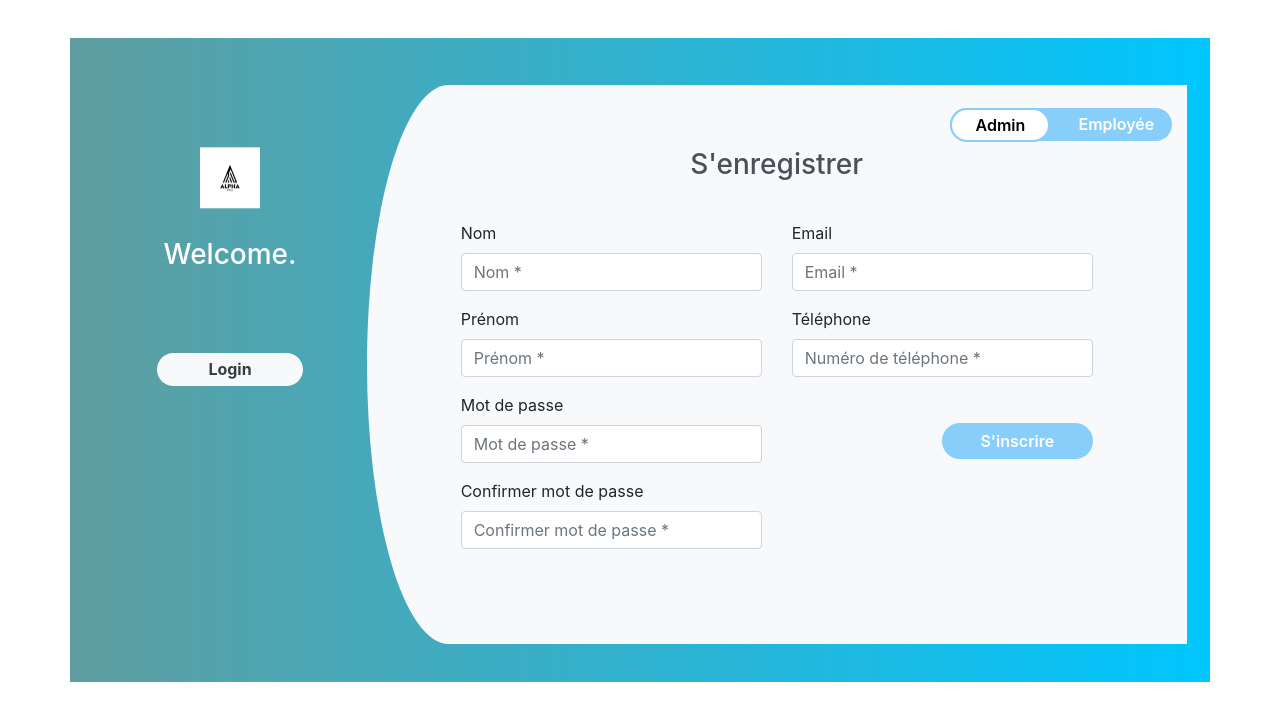
After one commit to Diallo-alpha/gestion_taches, a PHP site: page /inscription.php in a window 1280 px wide. The commit adds this page. Shown: the top 721 px of the page. Run offline with PHP 8.4, Linux system fonts and the light colour scheme; some libraries are stand-ins or nearby versions.

Commit message:
ajouter la page d'incription et validation des saisie

```diff
--- a/addTache.php
+++ b/addTache.php
@@ -38,7 +38,7 @@ if ($_SERVER["REQUEST_METHOD"] == "POST") {
     <meta charset="UTF-8">
     <meta name="viewport" content="width=device-width, initial-scale=1.0">
     <title>Ajouter une tâche</title>
-    <link rel="stylesheet" href="style/tache.css">
+    <link rel="stylesheet" href="/styles/taches.css">
 </head>
 <body>
     <div class="container">
--- /dev/null
+++ b/inscription.php
@@ -0,0 +1,210 @@
+<?php
+require 'inclureClasse.php';
+require_once 'config.php';
+$message1 = "";
+// Vérifier si le formulaire a été soumis
+if(isset($_POST['inscription'])) {
+    // Créer une instance de la classe User
+    $user = new User();
+
+    // Validation du nom
+    if (!empty($_POST['nom']) && preg_match('/^[a-zA-Z]+$/', $_POST['nom'])) {
+        $user->setName($_POST['nom']);
+    } else {
+        $user->setErr(User::NOM_INVALIDE);
+    }
+
+    // Validation du prénom
+    if (!empty($_POST['prenom']) && preg_match('/^[a-zA-Z]+$/', $_POST['prenom'])) {
+        $user->setFirst_name($_POST['prenom']);
+    } else {
+        $user->setErr(User::PRENOM_INVALIDE);
+    }
+
+    // Validation de l'email
+    if (!empty($_POST['email']) && filter_var($_POST['email'], FILTER_VALIDATE_EMAIL)) {
+        $user->setEmail($_POST['email']);
+    } else {
+        $user->setErr(User::EMAIL_INVALIDE);
+    }
+
+    // Validation du numéro de téléphone
+    if (!empty($_POST['tel']) && preg_match('/^\d{8,12}$/', $_POST['tel'])) {
+        $user->setTel($_POST['tel']);
+    } else {
+        $user->setErr(User::TELEPHONE_INVALIDE);
+    }
+
+    // Validation du mot de passe
+    if (!empty($_POST['mots_de_pase']) && $_POST['mots_de_pase'] === $_POST['mots_de_passe2']) {
+        $user->setPassword($_POST['mots_de_pase']);
+    } else {
+        $user->setErr(User::MOT_DE_PASSE_INVALIDE);
+    }
+
+    // Vérifier si l'utilisateur est valide en utilisant la méthode isUserValide()
+    if($user->isUserValide()){
+        // Effectuer ici les actions nécessaires lorsque l'utilisateur est valide
+        echo "Tous les champs sont remplis et valides.";
+    } else {
+        // Récupérer les erreurs de validation
+        $erreurs = $user->getErr();
+
+        // Afficher les erreurs
+        foreach($erreurs as $erreur) {
+            switch($erreur) {
+                case User::NOM_INVALIDE:
+                    echo "Le nom est invalide.";
+                    break;
+                case User::PRENOM_INVALIDE:
+                    echo "Le prénom est invalide.";
+                    break;
+                case User::EMAIL_INVALIDE:
+                    echo "L'adresse email est invalide.";
+                    break;
+                case User::MOT_DE_PASSE_INVALIDE:
+                    echo "Les mots de passe ne correspondent pas ou sont invalides.";
+                    break;
+                case User::TELEPHONE_INVALIDE:
+                    echo "Le numéro de téléphone est invalide.";
+                    break;
+                // Ajouter d'autres cas pour d'autres types d'erreurs si nécessaire
+                default:
+                    echo "Une erreur inconnue s'est produite.";
+            }
+        }
+    }
+
+    //une function qui permet de cripter le mots de passe
+    $password = password_hash($_POST['mots_de_pase'], PASSWORD_DEFAULT);
+    //requêtte ppour enregistrer l'utilisateur dans la base donnée
+
+    $req = $connexion->prepare("SELECT * FROM utilisateur WHERE email = :email");
+    $req->bindValue(':email', $_POST['email']);
+    $req->execute();
+    $result = $req->fetch();
+    if($result)
+        {
+            $message1 = "un compt existe déja avec l'adresse email que vous avez saisie";
+        }
+        else{
+            $sql = $connexion->prepare("INSERT INTO utilisateur(nom, prenom, email, telephone, mot_de_passe) VALUES (:nom, :prenom, :email, :telephone, :mot_de_passe)");
+            $sql->bindValue(':nom', $_POST['nom']);
+            $sql->bindValue(':prenom', $_POST['prenom']);
+            $sql->bindValue(':email', $_POST['email']);
+            $sql->bindValue(':telephone', $_POST['tel']);
+            $sql->bindValue(':mot_de_passe', $_POST['mots_de_pase']);
+    //executer la requette
+
+    $sql->execute();
+    $message = "felicitation inscription marche";
+        }
+}
+?>
+
+<!DOCTYPE html>
+<html lang="en">
+<head>
+    <meta charset="UTF-8">
+    <meta name="viewport" content="width=device-width, initial-scale=1.0">
+    <title>Document</title>
+    <link href="//maxcdn.bootstrapcdn.com/bootstrap/4.1.1/css/bootstrap.min.css" rel="stylesheet" id="bootstrap-css">
+    <script src="//maxcdn.bootstrapcdn.com/bootstrap/4.1.1/js/bootstrap.min.js"></script>
+    <script src="//cdnjs.cloudflare.com/ajax/libs/jquery/3.2.1/jquery.min.js"></script>
+    <link rel="stylesheet" href="styles/inscription.css">
+</head>
+<body>
+<div class="container register">
+    <h1><?php echo $message1; ?></h1>
+    <div class="row">
+        <div class="col-md-3 register-left">
+            <img src="images/alpha.svg" alt="error"/>
+            <h3>Welcome.</h3>
+            <a href="login.php"><input type="submit" name="" value="Login"/></a><br/>
+        </div>
+        <div class="col-md-9 register-right">
+            <ul class="nav nav-tabs nav-justified" id="myTab" role="tablist">
+                <li class="nav-item">
+                    <a class="nav-link active" id="home-tab" data-toggle="tab" href="#home" role="tab" aria-controls="home" aria-selected="true">Admin</a>
+                </li>
+                <li class="nav-item">
+                    <a class="nav-link" id="profile-tab" data-toggle="tab" href="#profile" role="tab" aria-controls="profile" aria-selected="false">Employée</a>
+                </li>
+            </ul>
+            <div class="tab-content" id="myTabContent">
+                <div class="tab-pane fade show active" id="home" role="tabpanel" aria-labelledby="home-tab">
+                    <h3 class="register-heading">S'enregistrer</h3>
+                    <form method="post" action="<?php echo htmlspecialchars($_SERVER['PHP_SELF']); ?>" role="form">
+                        <div class="row register-form">
+                            <div class="col-md-6">
+                                <div class="form-group">
+                                    <label for="nom">Nom</label>
+                                    <input type="text" class="form-control" placeholder="Nom *" value="" name="nom"/>
+                                </div>
+                                <div class="form-group">
+                                    <label for="prenom">Prénom</label>
+                                    <input type="text" class="form-control" placeholder="Prénom *" value="" name="prenom"/>
+                                </div>
+                                <div class="form-group">
+                                    <label for="mots_de_pase">Mot de passe</label>
+                                    <input type="password" class="form-control" placeholder="Mot de passe *" value="" name="mots_de_pase"/>
+                                </div>
+                                <div class="form-group">
+                                    <label for="mots_de_passe2">Confirmer mot de passe</label>
+                                    <input type="password" class="form-control"  placeholder="Confirmer mot de passe *" value="" name="mots_de_passe2"/>
+                                </div>
+                            </div>
+                            <div class="col-md-6">
+                                <div class="form-group">
+                                    <label for="email">Email</label>
+                                    <input type="email" class="form-control" placeholder="Email *" value="" name="email"/>
+                                </div>
+                                <div class="form-group">
+                                    <label for="tel">Téléphone</label>
+                                    <input type="text" class="form-control" minlength="8" maxlength="12" placeholder="Numéro de téléphone *" value="" name="tel"/>
+                                </div>
+                                <div class="form-group">
+                                    <input type="submit" class="btnRegister"  value="S'inscrire" name="inscription"/>
+                                </div>
+                            </div>
+                        </div>
+                    </form>
+                </div>
+                <div class="tab-pane fade show" id="profile" role="tabpanel" aria-labelledby="profile-tab">
+                    <h3 class="register-heading">Enregistrer employée</h3>
+                    <form method="post" action="<?php echo htmlspecialchars($_SERVER['PHP_SELF']); ?>" role="form">
+                        <div class="row register-form">
+                            <div class="col-md-6">
+                                <div class="form-group">
+                                    <input type="text" class="form-control" placeholder="Nom *" value="" name="nom"/>
+                                </div>
+                                <div class="form-group">
+                                    <input type="text" class="form-control" placeholder="Prénom *" value="" name="prenom"/>
+                                </div>
+                                <div class="form-group">
+                                    <input type="email" class="form-control" placeholder="Email *" value="" name="email"/>
+                                </div>
+                                <div class="form-group">
+                                    <input type="text" class="form-control" minlength="8" maxlength="12" placeholder="Numéro de téléphone *" value="" name="tel"/>
+                                </div>
+                            </div>
+                            <div class="col-md-6">
+                                <div class="form-group">
+                                    <input type="password" class="form-control" placeholder="Mot de passe *" value="" name="mots_de_passe"/>
+                                </div>
+                                <div class="form-group">
+                                    <input type="password" class="form-control" placeholder="Confirmer mot de passe *" value="" name="mots_de_passe2"/>
+                                </div>
+                                <div class="form-group">
+                                    <input type="submit" class="btnRegister"  value="S'inscrire" name="inscription"/>
+                                </div>
+                            </div>
+                        </div>
+                    </form>
+                </div>
+            </div>
+        </div>
+    </div>
+</div>
+</body>
+</html>
--- a/modifier.txt
+++ b/modifier.txt
@@ -97,3 +97,7 @@ if ($_SERVER["REQUEST_METHOD"] == "POST") {
     </div>
 </body>
 </html>
+ // case User::TELEPHONE_INVALIDE:
+                //         echo "Téléphone invalide";
+                        // break;
+preg_match("/^\d{8,12}$/", $tel)
--- /dev/null
+++ b/styles/inscription.css
@@ -0,0 +1,103 @@
+body{
+    /* background-image: url('images/auto_service.svg'); */
+
+}
+.container h1{
+    text-align: center;
+    color: red;
+}
+.register{
+    background: -webkit-linear-gradient(left, #5F9EA0, #00c6ff);
+    margin-top: 3%;
+    padding: 3%;
+}
+.register-left{
+    text-align: center;
+    color: #fff;
+    margin-top: 4%;
+}
+.register-left input{
+    border: none;
+    border-radius: 1.5rem;
+    padding: 2%;
+    width: 60%;
+    background: #f8f9fa;
+    font-weight: bold;
+    color: #383d41;
+    margin-top: 30%;
+    margin-bottom: 3%;
+    cursor: pointer;
+}
+.register-right{
+    background: #f8f9fa;
+    border-top-left-radius: 10% 50%;
+    border-bottom-left-radius: 10% 50%;
+}
+.register-left img{
+    margin-top: 15%;
+    margin-bottom: 5%;
+    width: 25%;
+    -webkit-animation: mover 2s infinite  alternate;
+    animation: mover 1s infinite  alternate;
+}
+@-webkit-keyframes mover {
+    0% { transform: translateY(0); }
+    100% { transform: translateY(-20px); }
+}
+@keyframes mover {
+    0% { transform: translateY(0); }
+    100% { transform: translateY(-20px); }
+}
+.register-left p{
+    font-weight: lighter;
+    padding: 12%;
+    margin-top: -9%;
+}
+.register .register-form{
+    padding: 10%;
+    margin-top: 10%;
+}
+.btnRegister{
+    float: right;
+    margin-top: 10%;
+    border: none;
+    border-radius: 1.5rem;
+    padding: 2%;
+    background: #87CEFA	;
+    color: #fff;
+    font-weight: 600;
+    width: 50%;
+    cursor: pointer;
+}
+.register .nav-tabs{
+    margin-top: 3%;
+    border: none;
+    background: #87CEFA	;
+    border-radius: 1.5rem;
+    width: 28%;
+    float: right;
+}
+.register .nav-tabs .nav-link{
+    padding: 2%;
+    height: 34px;
+    font-weight: 600;
+    color: #fff;
+    border-top-right-radius: 1.5rem;
+    border-bottom-right-radius: 1.5rem;
+}
+.register .nav-tabs .nav-link:hover{
+    border: none;
+}
+.register .nav-tabs .nav-link.active{
+    width: 100px;
+    color: #000000;
+    border: 2px solid #87CEFA;
+    border-top-left-radius: 1.5rem;
+    border-bottom-left-radius: 1.5rem;
+}
+.register-heading{
+    text-align: center;
+    margin-top: 8%;
+    margin-bottom: -15%;
+    color: #495057;
+}
--- a/updateTache.php
+++ b/updateTache.php
@@ -2,7 +2,6 @@
 // Inclure le fichier de connexion à la base de données et les classes nécessaires
 require_once "inclureClasse.php";
 require_once "config.php";
-
 // Initialiser $idTache à une valeur par défaut
 $idTache = null;
 
@@ -61,7 +60,7 @@ if ($_SERVER["REQUEST_METHOD"] == "POST") {
     <meta charset="UTF-8">
     <meta name="viewport" content="width=device-width, initial-scale=1.0">
     <title>Modifier une tâche</title>
-    <link rel="stylesheet" href="style/tache.css">
+    <link rel="stylesheet" href="styles/update.css">
 </head>
 <body>
     <div class="container">
```
Also changed, not shown: User.php (+13 -3 lines), index.php (+16 -2 lines), login.php (added, +84 -0 lines), style/tache.css (deleted, +0 -51 lines), styles/login.css (added, +24 -0 lines), styles/taches.css (added, +89 -0 lines), styles/update.css (added, +63 -0 lines), images/alpha.svg (added), images/auto_service.svg (added).
